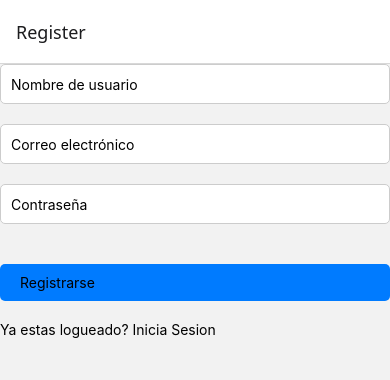
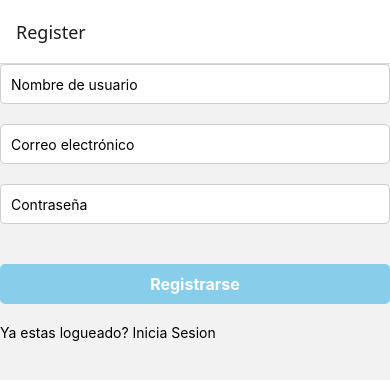
Before and after one commit to Juanfernandez0/TpFinal, a React Native app in the folder tpfinal/: screen /Register in a window 390 px wide. Shown: the top 380 px of the page. Built offline with nearby package versions, Linux system fonts and the light colour scheme; no server answers.

Commit message:
Arrgelos boton register y mensajes de error

```diff
--- a/tpfinal/src/screens/Register.js
+++ b/tpfinal/src/screens/Register.js
@@ -67,7 +67,9 @@ class Register extends Component{
 
 
       })
-      .catch(error => {this.setState({error: "Fallo en el registro"})})
+      .catch(error => {
+        this.setState({ error: "Fallo en el registro: " + error.message });
+      })
 
 
         console.log(this.state.email)
@@ -84,6 +86,9 @@ class Register extends Component{
 
 
     render(){
+
+      const isDisabled = !this.state.usuario || !this.state.email || !this.state.password;
+
         return(
             <View style={StyleSheet.container}>
 
@@ -118,12 +123,14 @@ class Register extends Component{
 
 
 
-                <TouchableOpacity style={style.boton} onPress={() =>
-                    this.onSubmit(this.state.usuario, this.state.email, this.state.password,)}>
-                    <Text>
-                        Registrarse
-                    </Text>
-                </TouchableOpacity>
+            <TouchableOpacity
+                style={[style.boton, isDisabled && style.botonDeshabilitado]}
+                onPress={() => this.onSubmit(this.state.usuario, this.state.email, this.state.password)}
+                disabled={isDisabled}
+            >
+                <Text style={style.botonTexto}>Registrarse</Text>
+            </TouchableOpacity>
+
 
 
                 <TouchableOpacity
@@ -159,6 +166,9 @@ const style = StyleSheet.create({
       backgroundColor: "#f5f5f5",
     },
 
+    botonDeshabilitado: {
+      backgroundColor: "skyblue",
+  },
     campo: {
       height: 40,
       width: "100%",
```
